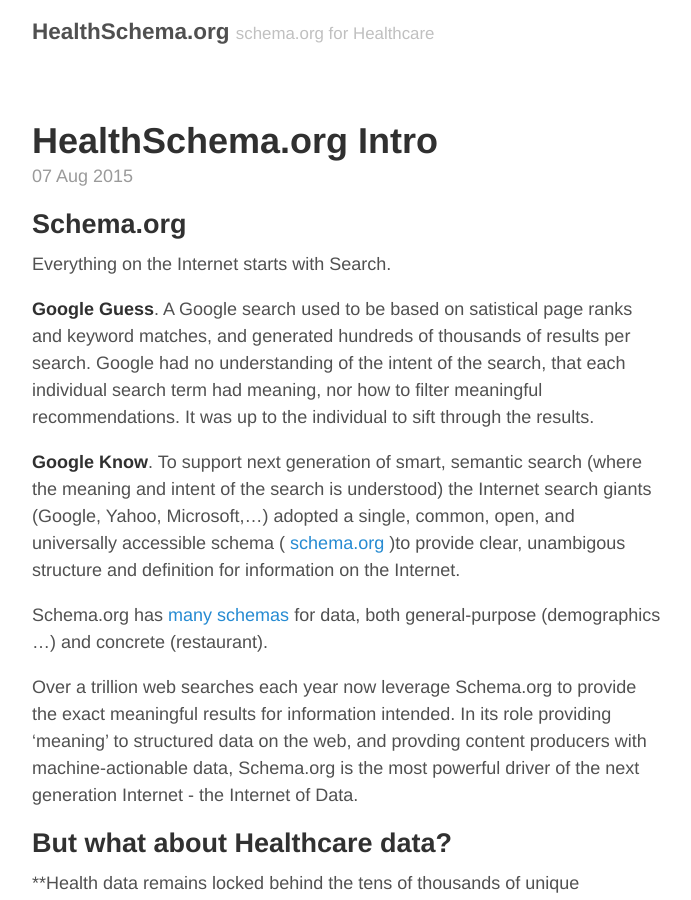
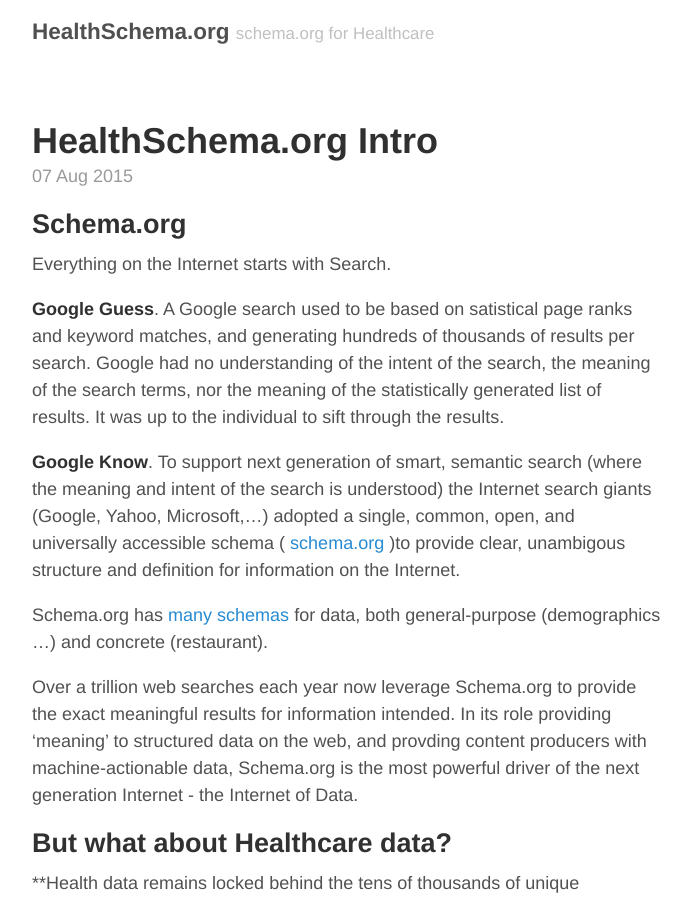
Before and after one commit to healthschema/healthschema.github.io, a Jekyll site: the page built from _posts/2015-08-07-hello-schema-org.md, in a window 1280 px wide and 900 px high. Shown: the whole window, without its empty margins (293-984 px from the left). Built offline with Jekyll 4.4.1, drawn with Linux system fonts in a browser that asks for light colours.

Commit message:
intro schema.org update

```diff
--- a/_posts/2015-08-07-hello-schema-org.md
+++ b/_posts/2015-08-07-hello-schema-org.md
@@ -9,7 +9,7 @@
 
 Everything on the Internet starts with Search.
 
-**Google Guess**. A Google search used to be based on satistical page ranks and keyword matches, and generated hundreds of thousands of results per search. Google had no understanding of the intent of the search,  that each individual search term had meaning, nor how to filter meaningful recommendations.  It was up to the individual to sift through the results.
+**Google Guess**. A Google search used to be based on satistical page ranks and keyword matches, and generating hundreds of thousands of results per search. Google had no understanding of the intent of the search, the meaning of the search terms, nor the meaning of the statistically generated list of results.  It was up to the individual to sift through the results.
 
 **Google Know**. To support next generation of smart, semantic search (where the meaning and intent of the search is understood) the Internet search giants (Google, Yahoo, Microsoft,...) adopted a single, common, open, and universally accessible schema ( [schema.org](http://schema.org/) )to provide clear, unambigous structure and definition for information on the Internet.
 
```
